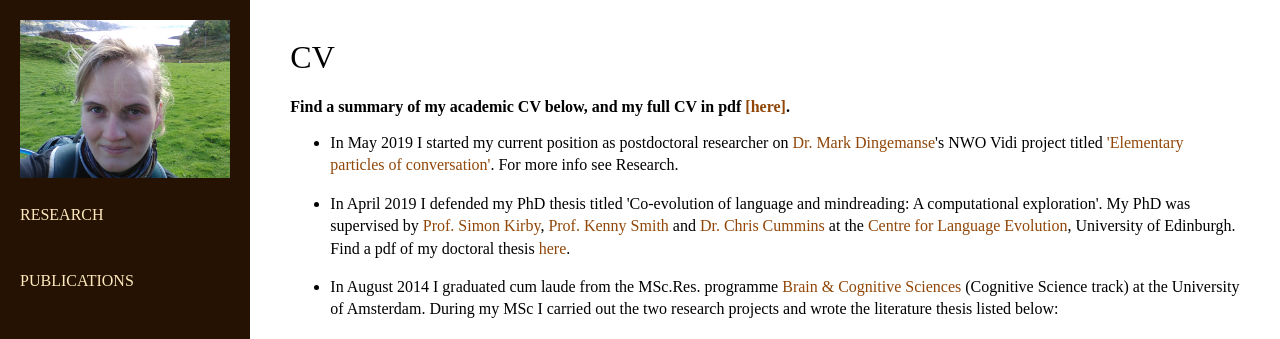
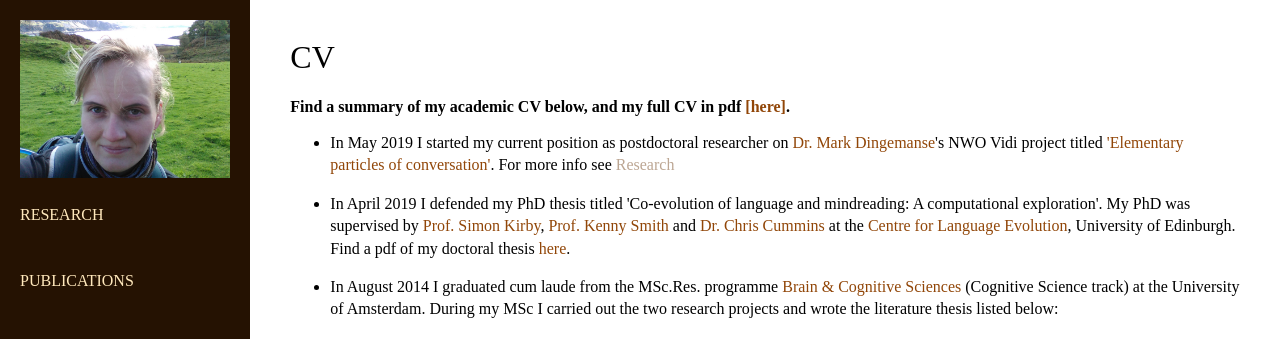
Before and after one commit to marieke-woensdregt/marieke-woensdregt.github.io, a Jekyll site: the page built from cv/index.html, in a window 1280 px wide. Shown: the top 339 px of the page. Built offline with Jekyll 4.4.1, drawn with Linux system fonts in a browser that asks for light colours.

Commit message:
Update index.html

```diff
--- a/cv/index.html
+++ b/cv/index.html
@@ -12,7 +12,7 @@
 				<a href="https://www.ru.nl/english/people/dingemanse-m/">Dr. Mark Dingemanse</a>'s
 				NWO Vidi project titled
 				<a href="https://www.mpi.nl/news/vidi-grant-for-dingemanse-and-martin">'Elementary particles of conversation'</a>.
-				For more info see Research.
+				For more info see <a class="menu" href="/"> Research </a>
 			</p></li>
 
 
```
